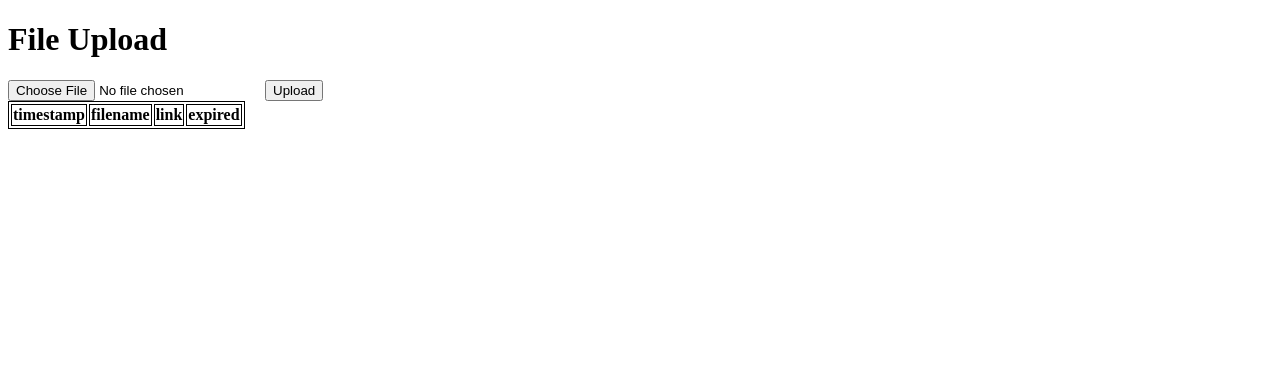
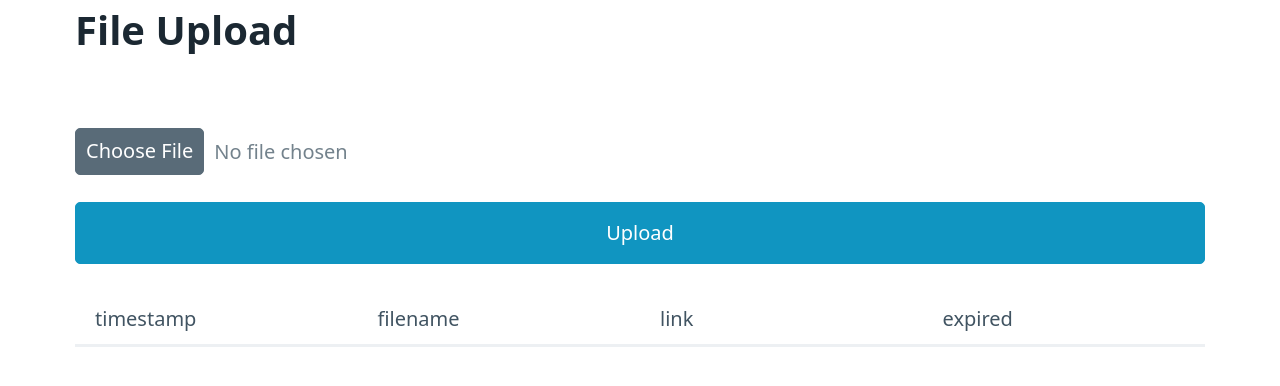
Before and after one commit to ibz096/file-upload, a website: page public/views/index.html in a window 1280 px wide. Drawn offline with nearby package versions, Linux system fonts and the light colour scheme; no server answers.

Commit message:
Added pico.css styling

```diff
--- a/public/css/style.css
+++ b/public/css/style.css
@@ -1,3 +1,3 @@
-table, th, td {
-    border: 1px solid black;
+table{
+    table-layout: fixed;
   }
--- a/public/views/index.html
+++ b/public/views/index.html
@@ -4,8 +4,9 @@
   <title>File Upload</title>
   <script src="/js/client.js" defer></script>
   <link rel="stylesheet" href="/css/style.css">
+  <link rel="stylesheet" href="https://cdn.jsdelivr.net/npm/@picocss/pico@1/css/pico.min.css">
 </head>
-<body>
+<body class="container">
   <h1>File Upload</h1>
   <form action="/upload" method="POST" enctype="multipart/form-data">
     <input type="file" name="file" required>
```
